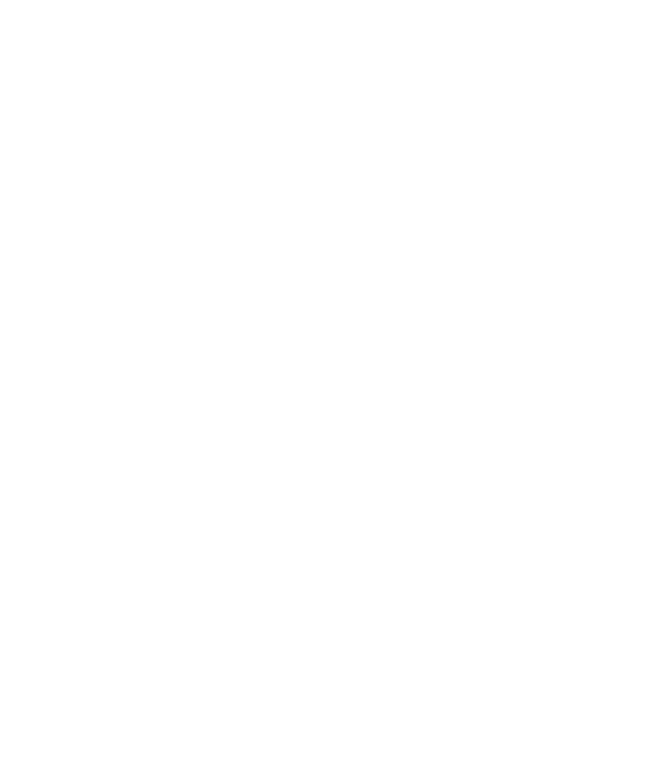
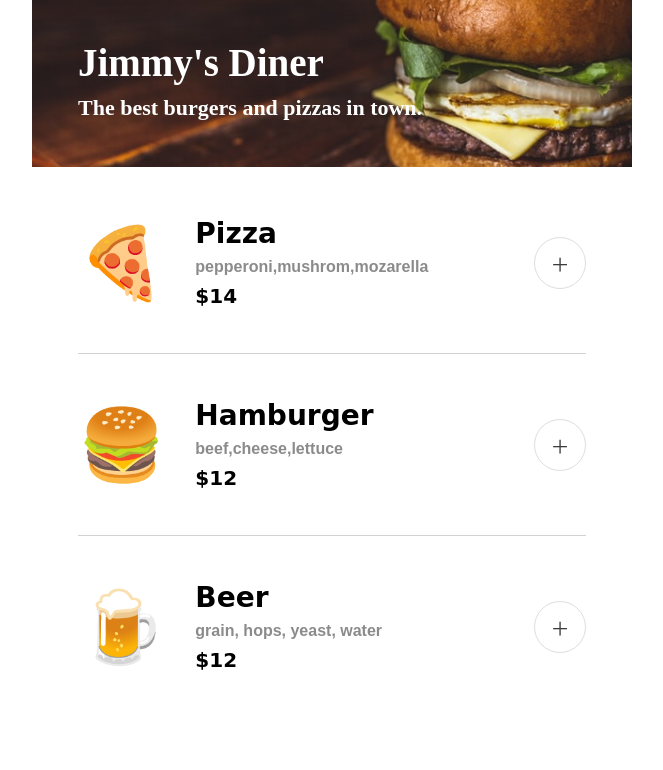
Before and after one commit to AdroitNightsun/Scrimba-Stores, a website built with Vite: page Scrim-s02tj66/index.html in a window 1280 px wide. Shown: the whole page, without its empty margins (308-971 px from the left). Built offline with nearby package versions, Linux system fonts and the light colour scheme; a web font is replaced by a local one.

Commit message:
Refactor code structure for improved readability and maintainability

```diff
--- a/Scrim-s02tj66/data.js
+++ b/Scrim-s02tj66/data.js
@@ -1,4 +1,4 @@
-const menuArray = [
+export const menuArray = [
     {
         name: "Pizza",
         ingredients: ["pepperoni", "mushrom", "mozarella"],
--- a/Scrim-s02tj66/index.css
+++ b/Scrim-s02tj66/index.css
@@ -1,3 +1,91 @@
 body {
-    margin: 0;
+  margin: 0;
+  font-family: "Smythe";
+  background: #ffffff;
+  width: 600px;
+  margin: 0 auto;
 }
+
+header {
+  background-image: url("head.png");
+  height: 167px;
+  background-size: cover;
+  background-position: center;
+  color: white;
+  padding: 20px 46px;
+  box-sizing: border-box;
+}
+
+.main-heading {
+  font-size: 39px;
+  margin: 20px 0 0 0;
+}
+
+.secondary-heading {
+  font-size: 22px;
+  margin: 10px 0 0 0;
+}
+
+#menu-container {
+  padding: 50px 46px;
+}
+
+.menu {
+  border-bottom: 1px solid #d2d2d2;
+  padding: 45px 0;
+}
+
+.menu:first-child {
+  padding-top: 0;
+}
+
+.menu:last-child {
+  border-bottom: none;
+}
+
+.menu-inner {
+  display: flex;
+  align-items: center;
+  gap: 30px;
+}
+
+.menu-emoji {
+  font-size: 70px;
+}
+
+.menu-details {
+  font-family: "Smythe", cursive;
+  flex-grow: 1;
+}
+
+.menu-name {
+  font-size: 28px;
+  margin: 0;
+}
+
+.menu-ingredients {
+  font-family: sans-serif;
+  color: #8b8b8b;
+  font-size: 16px;
+  margin: 8px 0;
+}
+
+.menu-price {
+  font-size: 20px;
+  margin: 8px 0 0 0;
+}
+
+.add-btn {
+  border: 1.5px solid #dedede;
+  border-radius: 50%;
+  width: 50px;
+  height: 50px;
+  font-size: 32px;
+  font-family: 'Inter', sans-serif;
+  font-weight: 200;
+  display: flex;
+  justify-content: center;
+  align-items: center;
+  cursor: pointer;
+  color: #3c3c3c;
+}
--- a/Scrim-s02tj66/index.html
+++ b/Scrim-s02tj66/index.html
@@ -1,8 +1,23 @@
 <html>
-    <head>
-       <link rel="stylesheet" href="index.css">
-    </head>
-    <body>
-	<script src="index.js"></script>
-    </body>
+  <head>
+    <link rel="stylesheet" href="index.css" />
+    <link rel="preconnect" href="https://fonts.googleapis.com" />
+    <link rel="preconnect" href="https://fonts.gstatic.com" crossorigin />
+    <link
+      href="https://fonts.googleapis.com/css2?family=Smythe&display=swap"
+      rel="stylesheet"
+    />
+  </head>
+  <body>
+    <header>
+        <h1 class="main-heading">Jimmy's Diner</h1>
+        <h2 class="secondary-heading">The best burgers and pizzas in town.</h2>
+    </header>
+    <main>
+        <div class="menu-container" id="menu-container">
+            <!-- menu here -->
+        </div>
+    </main>
+    <script src="index.js" type="module"></script>
+  </body>
 </html>
--- a/Scrim-s02tj66/index.js
+++ b/Scrim-s02tj66/index.js
@@ -0,0 +1,25 @@
+import { menuArray } from "./data.js";
+
+function getMenuHtml() {
+  let menuHtml = ``;
+  menuArray.forEach(function (item) {
+    menuHtml += `<div class="menu">
+                  <div class="menu-inner">
+                    <div class="menu-emoji">${item.emoji}</div>
+                    <div class="menu-details">
+                      <h2 class="menu-name">${item.name}</h2>
+                      <h3 class="menu-ingredients">${item.ingredients}</h3>
+                      <h3 class="menu-price">$${item.price}</h3>
+                    </div>
+                    <div class="add-btn">+</div>
+                  </div>
+                </div>`;
+  });
+  return menuHtml;
+}
+
+function render() {
+  document.getElementById("menu-container").innerHTML = getMenuHtml();
+}
+
+render();
```
Also changed, not shown: Scrim-s02tj66/head.png (added), Scrim-s02tj66/preview.png (added).
